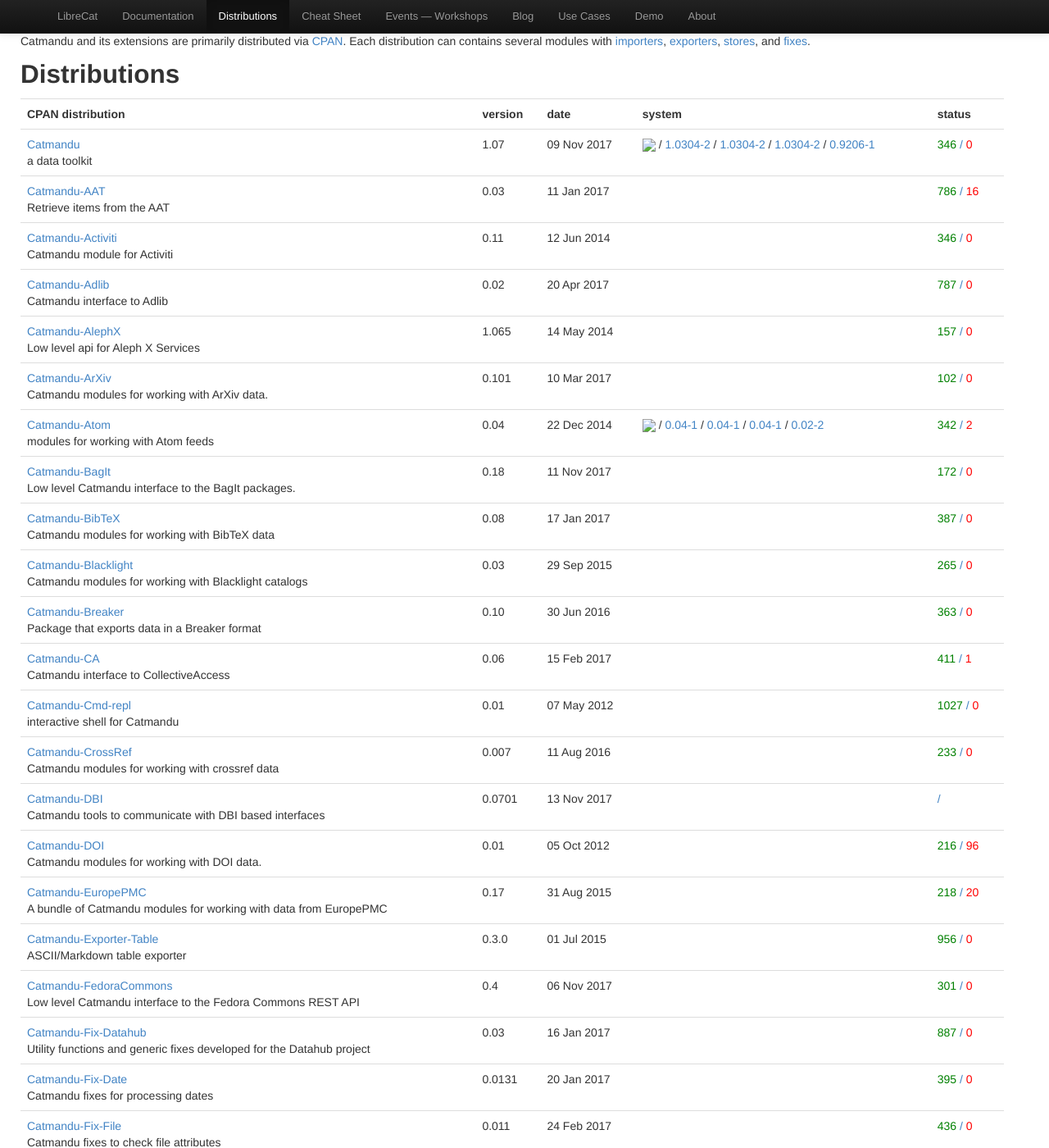
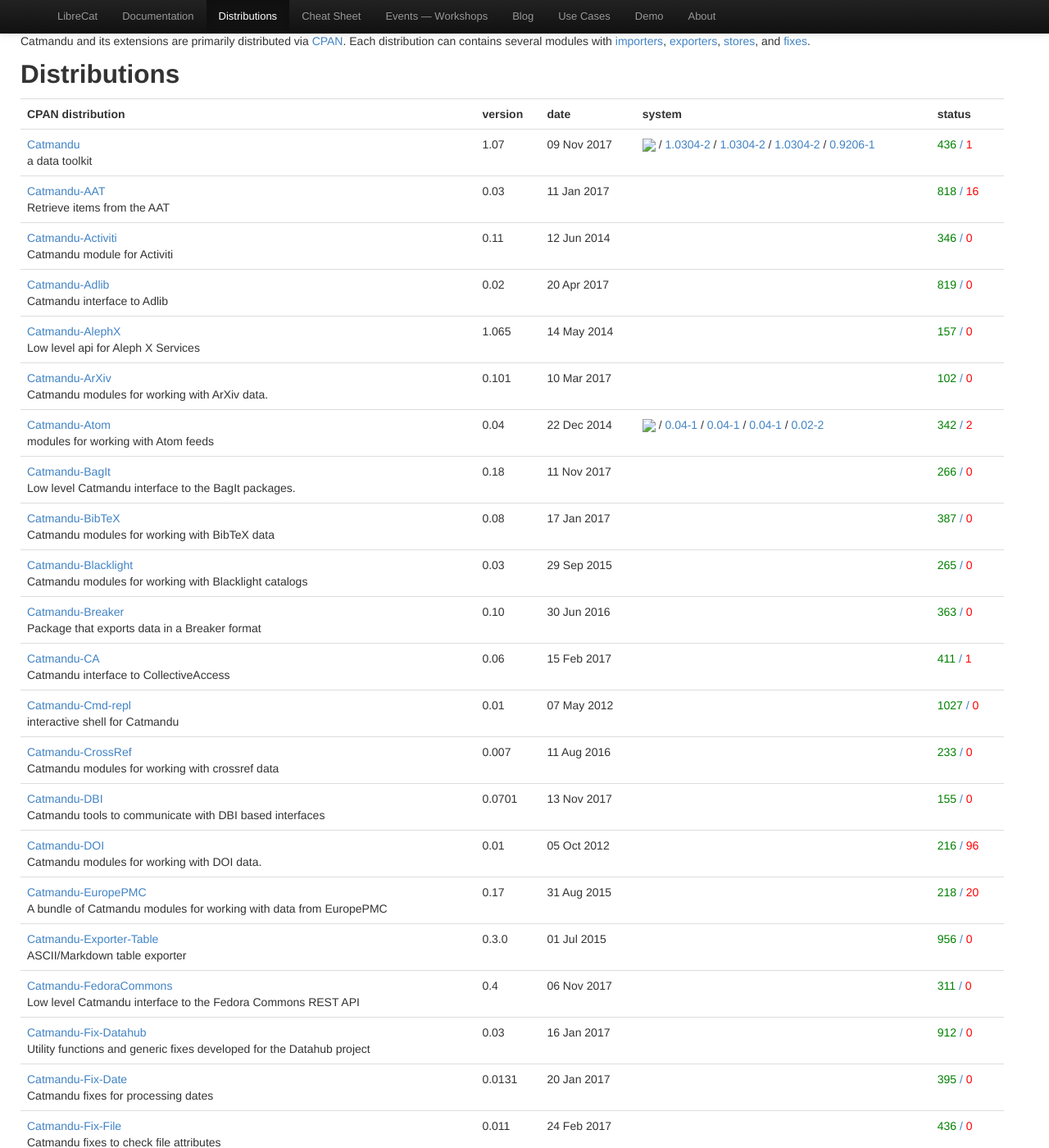
Before and after one commit to LibreCat/librecat.github.io, a Jekyll site: the page built from distributions.html, in a window 1280 px wide and 1400 px high. Shown: the whole window at 82% size. Built offline with Jekyll 4.4.1, drawn with Linux system fonts in a browser that asks for light colours; some of the changed text lies outside the part shown.

Commit message:
autoupdate distributions

```diff
--- a/_config.yml
+++ b/_config.yml
@@ -3,4 +3,4 @@
 url: http://librecat.org
 email: info@librecat.org
 markdown: kramdown
-date: 2017-11-14 06:00 UTC
+date: 2017-11-15 06:00 UTC
--- a/_data/distributions.yml
+++ b/_data/distributions.yml
@@ -232,9 +232,9 @@
   - Catmandu::Validator
   - Catmandu::Validator::Simple
   tests:
-    fail: 0
-    na: 20
-    pass: 346
+    fail: 1
+    na: 26
+    pass: 436
     unknown: 0
   version: '1.07'
 - abstract: Retrieve items from the AAT
@@ -252,7 +252,7 @@
   tests:
     fail: 16
     na: 6
-    pass: 786
+    pass: 818
     unknown: 0
   version: '0.03'
 - abstract: Catmandu module for Activiti
@@ -287,7 +287,7 @@
   tests:
     fail: 0
     na: 13
-    pass: 787
+    pass: 819
     unknown: 0
   version: '0.02'
 - abstract: Low level api for Aleph X Services
@@ -394,8 +394,8 @@
   - Catmandu::Store::File::BagIt::Index
   tests:
     fail: 0
-    na: 5
-    pass: 172
+    na: 10
+    pass: 266
     unknown: 0
   version: '0.18'
 - abstract: Catmandu modules for working with BibTeX data
@@ -501,7 +501,11 @@
   - Catmandu::Store::DBI::Handler::Pg
   - Catmandu::Store::DBI::Handler::SQLite
   - Catmandu::Store::DBI::Iterator
-  tests: ~
+  tests:
+    fail: 0
+    na: 25
+    pass: 155
+    unknown: 0
   version: '0.0701'
 - abstract: Catmandu modules for working with DOI data.
   date: 2012-10-05T14:14:40
@@ -578,8 +582,8 @@
   - Catmandu::Store::File::FedoraCommons::Index
   tests:
     fail: 0
-    na: 30
-    pass: 301
+    na: 31
+    pass: 311
     unknown: 0
   version: '0.4'
 - abstract: Utility functions and generic fixes developed for the Datahub project
@@ -593,7 +597,7 @@
   tests:
     fail: 0
     na: 1
-    pass: 887
+    pass: 912
     unknown: 0
   version: '0.03'
 - abstract: Catmandu fixes for processing dates
@@ -867,7 +871,7 @@
   tests:
     fail: 0
     na: 0
-    pass: 620
+    pass: 623
     unknown: 0
   version: '0.09'
 - abstract: Catmandu modules for working with MAB2 data.
@@ -1088,7 +1092,7 @@
   tests:
     fail: 0
     na: 22
-    pass: 386
+    pass: 389
     unknown: 0
   version: '0.18'
 - abstract: Catmandu modules for working with OCLC web services
@@ -1364,8 +1368,8 @@
   - Catmandu::Store::Solr::Searcher
   tests:
     fail: 0
-    na: 22
-    pass: 531
+    na: 23
+    pass: 552
     unknown: 0
   version: '0.0303'
 - abstract: Catmandu modules for working with statistical data
@@ -1441,7 +1445,7 @@
   tests:
     fail: 0
     na: 0
-    pass: 382
+    pass: 407
     unknown: 0
   version: '0.08'
 - abstract: A searchable store backed by Elasticsearch
@@ -1603,8 +1607,8 @@
   - Catmandu::VIAF::API::Query
   tests:
     fail: 0
-    na: 2
-    pass: 193
+    na: 3
+    pass: 284
     unknown: 0
   version: '0.05'
 - abstract: An implementation of Catmandu::Validator to support JSON Schema
@@ -1694,10 +1698,10 @@
   - Catmandu::XML
   - Catmandu::XML::Transformer
   tests:
-    fail: 128
+    fail: 133
     na: 0
-    pass: 936
-    unknown: 1
+    pass: 949
+    unknown: 2
   version: '0.16'
 - abstract: Modules for handling XML data with XSD compilation
   date: 2016-10-30T16:15:37
```
